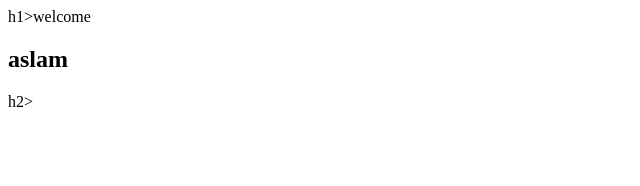
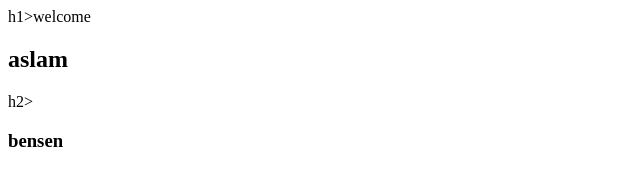
Before and after one commit to bensenp/aslu, a plain HTML site: page index.html in a window 1280 px wide. Shown: the full height of the page, 0-640 px from the left. Drawn offline with Linux system fonts and the light colour scheme.

Commit message:
third line

```diff
--- a/index.html
+++ b/index.html
@@ -1 +1 @@
-<html></html>h1>welcome</h1><h2>aslam</h2>h2></h2></html>
+<html></html>h1>welcome</h1><h2>aslam</h2>h2></h2><h3>bensen</h3></html>
```
